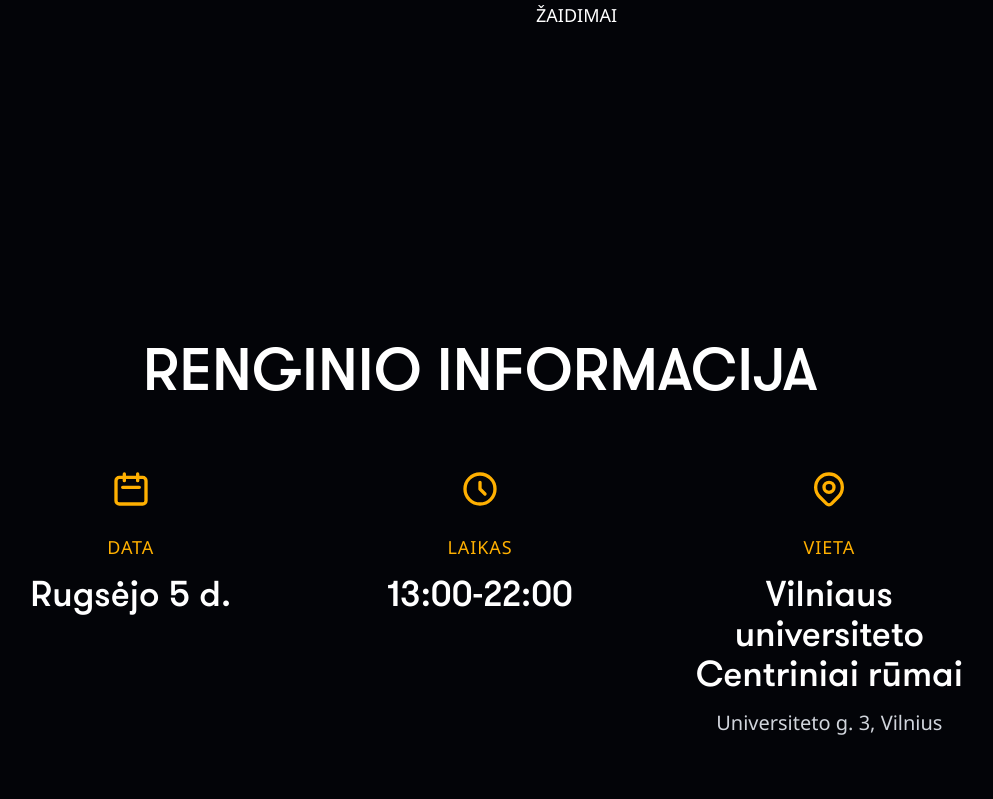
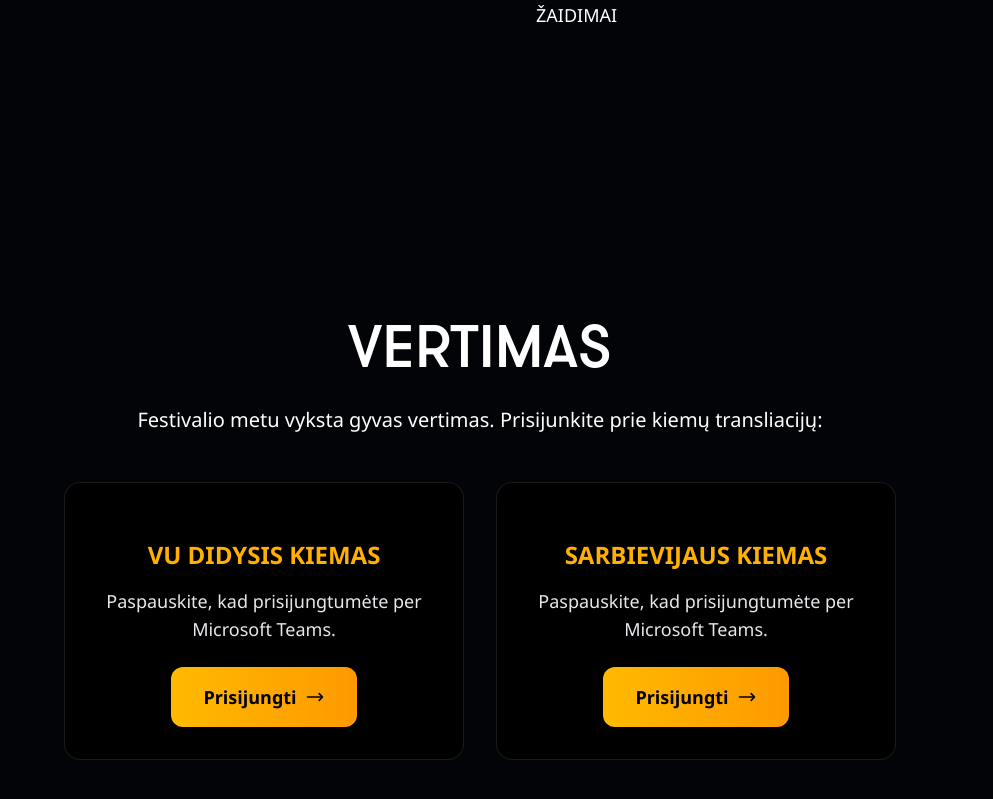
Before and after one commit to Marsietis/ad-astra, a Vue app: page / in a window 1280 px wide. Shown: the part 2495-3294 px from the top of the page, without its empty margins (160-1153 px from the left). Built offline with nearby package versions, Linux system fonts and the light colour scheme.

Commit message:
Add TeamsLinksSection component and update navigation items to include links for live interpretation. Enhance translations for the new section and navigation labels.

```diff
--- a/src/App.vue
+++ b/src/App.vue
@@ -7,6 +7,7 @@ import AboutSection from '@/components/AboutSection.vue'
 import EventInfoSection from '@/components/EventInfoSection.vue'
 import WhyAdAstraSection from '@/components/WhyAdAstraSection.vue'
 import DetailedProgramSection from '@/components/DetailedProgramSection.vue'
+import TeamsLinksSection from '@/components/TeamsLinksSection.vue'
 import CurrentEventSection from '@/components/CurrentEventSection.vue'
 import NewsSection from '@/components/NewsSection.vue'
 // import PartnersSection from '@/components/PartnersSection.vue'
@@ -26,6 +27,7 @@ useBackgroundAnimations()
     <HeroSection />
     <CurrentEventSection />
     <DetailedProgramSection />
+    <TeamsLinksSection />
     <EventInfoSection />
     <AboutSection />
 
--- a/src/components/MobileNavigation.vue
+++ b/src/components/MobileNavigation.vue
@@ -11,6 +11,7 @@ const navigationItems = computed(() => [
   { id: 'hero', label: t.value.navHome, href: '#hero' },
   { id: 'current-events', label: t.value.navCurrentEvent, href: '#current-events' },
   { id: 'detailed-program', label: t.value.navProgram, href: '#detailed-program' },
+  { id: 'teams-links', label: t.value.navInterpretation, href: '#teams-links' },
   { id: 'event-info', label: t.value.navEvent, href: '#event-info' },
   { id: 'about', label: t.value.navAbout, href: '#about' },
   { id: 'why-ad-astra', label: t.value.navWhy, href: '#why-ad-astra' },
--- a/src/components/Navigation.vue
+++ b/src/components/Navigation.vue
@@ -11,6 +11,7 @@ const navigationItems = computed(() => [
   { id: 'hero', label: t.value.navHome, href: '#hero' },
   { id: 'current-events', label: t.value.navCurrentEvent, href: '#current-events' },
   { id: 'detailed-program', label: t.value.navProgram, href: '#detailed-program' },
+  { id: 'teams-links', label: t.value.navInterpretation, href: '#teams-links' },
   { id: 'event-info', label: t.value.navEvent, href: '#event-info' },
   { id: 'about', label: t.value.navAbout, href: '#about' },
   { id: 'why-ad-astra', label: t.value.navWhy, href: '#why-ad-astra' },
--- /dev/null
+++ b/src/components/TeamsLinksSection.vue
@@ -0,0 +1,91 @@
+<script setup lang="ts">
+import { useTranslations } from '@/composables/useTranslations'
+import { useScrollAnimation } from '@/composables/useScrollAnimation'
+
+const { t } = useTranslations()
+const { sectionRef, isVisible } = useScrollAnimation()
+
+// TODO: Replace placeholder links with actual Teams meeting URLs if provided
+const vuDidysisKiemasUrl = 'https://teams.microsoft.com/l/meetup-join/placeholder-vu-didysis-kiemas'
+const sarbievijausKiemasUrl = 'https://teams.microsoft.com/l/meetup-join/placeholder-sarbievijaus-kiemas'
+</script>
+
+<template>
+  <section
+    id="teams-links"
+    ref="sectionRef"
+    class="min-h-screen flex items-center justify-center py-16 lg:py-20 opacity-0 translate-y-12 transition-all duration-1000 ease-out"
+    :class="{ 'opacity-100 translate-y-0': isVisible }"
+  >
+    <div class="max-w-4xl mx-auto px-4 sm:px-6 lg:px-8 w-full">
+      <div class="text-center">
+        <div class="content-header mb-12">
+          <h2 class="text-4xl lg:text-5xl xl:text-6xl font-walsheim text-white mb-6 uppercase">
+          {{ t.teamsLinksTitle }}
+          </h2>
+          <div class="text-lg lg:text-xl font-light text-white mb-8">
+            {{ t.teamsLinksSubtitle }}
+          </div>
+        </div>
+      </div>
+
+      <div class="grid grid-cols-1 md:grid-cols-2 gap-8">
+        <a
+          :href="vuDidysisKiemasUrl"
+          target="_blank"
+          rel="noopener noreferrer"
+          class="border bg-black border-white/10 rounded-2xl p-8 text-center"
+        >
+          <div class="mb-6">
+          </div>
+          <h3 class="text-2xl font-semibold text-primary mb-4">{{ t.vuGrandCourtyard }}</h3>
+          <p class="text-lg text-gray-200 mb-6">{{ t.teamsJoinDescription }}</p>
+          <a
+            :href="vuDidysisKiemasUrl"
+            target="_blank"
+            rel="noopener noreferrer"
+            class="inline-flex items-center justify-center bg-gradient-to-r from-amber-400 to-amber-500 text-black px-8 py-4 rounded-xl font-semibold text-lg shadow-lg hover:shadow-amber-400/25 hover:from-amber-300 hover:to-amber-400 transform hover:scale-105 transition-all duration-300 group"
+          >
+            {{ t.joinMeeting }}
+            <svg
+              class="w-5 h-5 ml-2 transform group-hover:translate-x-1 transition-transform duration-200"
+              fill="none"
+              stroke="currentColor"
+              viewBox="0 0 24 24"
+            >
+              <path stroke-linecap="round" stroke-linejoin="round" stroke-width="2" d="M17 8l4 4m0 0l-4 4m4-4H3" />
+            </svg>
+          </a>
+        </a>
+
+        <a
+          :href="sarbievijausKiemasUrl"
+          target="_blank"
+          rel="noopener noreferrer"
+          class="border bg-black border-white/10 rounded-2xl p-8 text-center"
+        >
+          <div class="mb-6">
+          </div>
+          <h3 class="text-2xl font-semibold text-primary mb-4">{{ t.sarbiviusCourtyard }}</h3>
+          <p class="text-lg text-gray-200 mb-6">{{ t.teamsJoinDescription }}</p>
+          <a
+            :href="sarbievijausKiemasUrl"
+            target="_blank"
+            rel="noopener noreferrer"
+            class="inline-flex items-center justify-center bg-gradient-to-r from-amber-400 to-amber-500 text-black px-8 py-4 rounded-xl font-semibold text-lg shadow-lg hover:shadow-amber-400/25 hover:from-amber-300 hover:to-amber-400 transform hover:scale-105 transition-all duration-300 group"
+          >
+            {{ t.joinMeeting }}
+            <svg
+              class="w-5 h-5 ml-2 transform group-hover:translate-x-1 transition-transform duration-200"
+              fill="none"
+              stroke="currentColor"
+              viewBox="0 0 24 24"
+            >
+              <path stroke-linecap="round" stroke-linejoin="round" stroke-width="2" d="M17 8l4 4m0 0l-4 4m4-4H3" />
+            </svg>
+          </a>
+        </a>
+      </div>
+    </div>
+  </section>
+</template>
--- a/src/composables/useTranslations.ts
+++ b/src/composables/useTranslations.ts
@@ -65,6 +65,12 @@ const translations = {
     partnershipText: 'Norite tapti partneru? Susisiekite su mumis ir kartu kurkime puikų renginį!',
     contactEmail: 'adastra@vusa.lt',
     organizatoriaiTitle: 'Organizatoriai',
+    // Teams links section
+    teamsLinksTitle: 'Vertimas',
+    teamsLinksSubtitle: 'Festivalio metu vyksta gyvas vertimas. Prisijunkite prie kiemų transliacijų:',
+    onlineWithInterpretation: 'Su vertimu',
+    teamsJoinDescription: 'Paspauskite, kad prisijungtumėte per Microsoft Teams.',
+    joinMeeting: 'Prisijungti',
     // Detailed Program
     detailedProgramTitle: 'Detalus renginių tvarkaraštis',
     detailedProgramDescription: 'Išsamus festivalo programos išdėstymas pagal kiekvieną kiemą ir laiko tarpą:',
@@ -93,6 +99,7 @@ const translations = {
     navEvent: 'Renginys',
     navWhy: 'Kodėl',
     navProgram: 'Programa',
+    navInterpretation: 'Vertimas',
     navNews: 'Naujienos',
     navOrganizers: 'Organizatoriai',
     navPartners: 'Partneriai',
@@ -171,6 +178,12 @@ const translations = {
       "Want to become a partner? Contact us and let's create a great event together!",
     contactEmail: 'adastra@vusa.lt',
     organizatoriaiTitle: 'Organizers',
+    // Teams links section
+    teamsLinksTitle: 'Interpretation',
+    teamsLinksSubtitle: 'During the festival, live interpretation will available. Join the courtyard streams:',
+    onlineWithInterpretation: 'With interpretation',
+    teamsJoinDescription: 'Click to join via Microsoft Teams.',
+    joinMeeting: 'Join meeting',
     // Detailed Program
     detailedProgramTitle: 'Detailed Event Schedule',
     detailedProgramDescription: 'Comprehensive festival program layout by courtyard and time slot:',
@@ -199,6 +212,7 @@ const translations = {
     navEvent: 'Event',
     navWhy: 'Why',
     navProgram: 'Program',
+    navInterpretation: 'Interpretation',
     navNews: 'News',
     navOrganizers: 'Organizers',
     navPartners: 'Partners',
```
